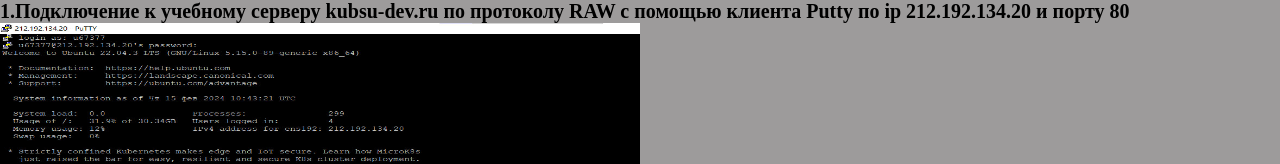
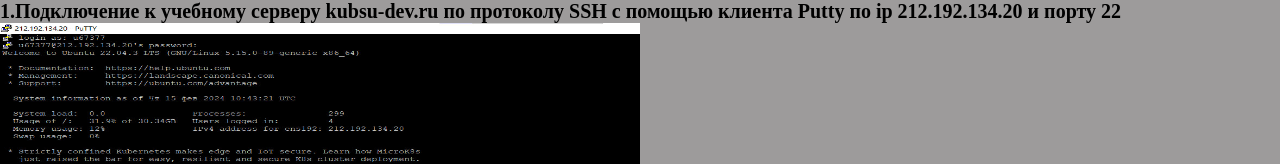
Before and after one commit to BLACKLIGHT57/ivaschenko3, a plain HTML site: page index.html in a window 1280 px wide. Shown: the top 164 px of the page. Drawn offline with Linux system fonts and the light colour scheme.

Commit message:
Update index.html

```diff
--- a/index.html
+++ b/index.html
@@ -4,7 +4,7 @@
 <meta charset="UTF-8">
 <link rel="stylesheet" href="style.css">
 </head>
-<h2>1.Подключение к учебному серверу kubsu-dev.ru по протоколу RAW с помощью клиента Putty по ip 212.192.134.20 и порту 80</h2>
+<h2>1.Подключение к учебному серверу kubsu-dev.ru по протоколу SSH с помощью клиента Putty по ip 212.192.134.20 и порту 22</h2>
 <p><img src="1.jpg"></p>
 <h2>2.</h2>
 <p><img src="2.jpg"></p>
```
